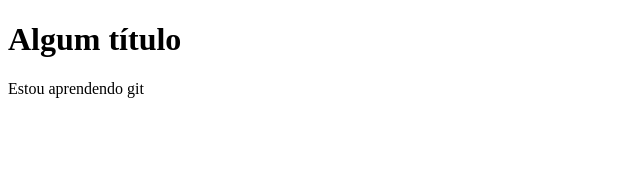
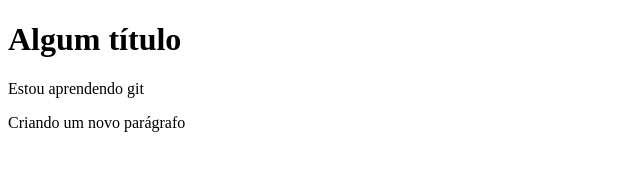
Before and after one commit to Falulefa/tutorial_git, a plain HTML site: page index.html in a window 1280 px wide. Shown: the whole page, without its empty margins (0-640 px from the left). Drawn offline with Linux system fonts and the light colour scheme.

Commit message:
Inserindo um novo parágrafo no arquivo index.html

```diff
--- a/index.html
+++ b/index.html
@@ -8,5 +8,6 @@
 <body>
   <h1>Algum título</h1>
   <p>Estou aprendendo git</p>
+  <p>Criando um novo parágrafo</p>
 </body>
 </html>
```
